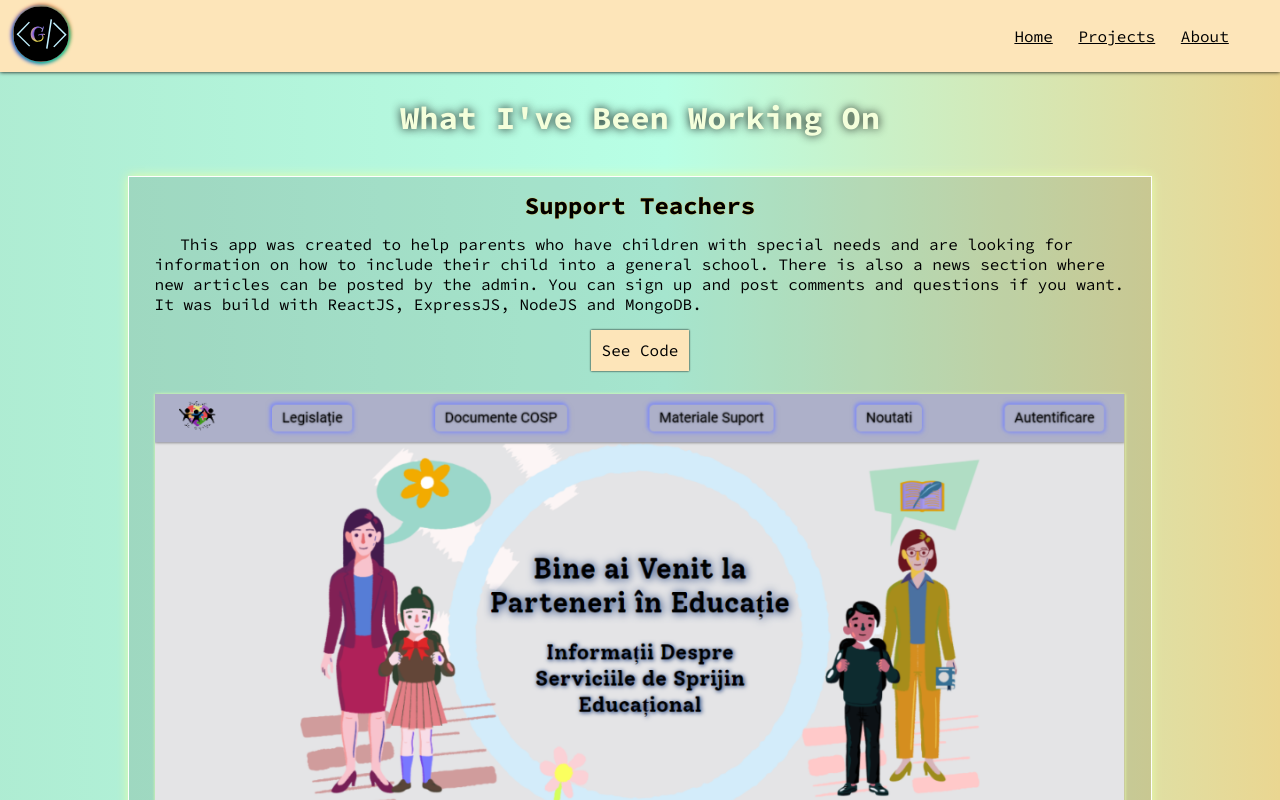
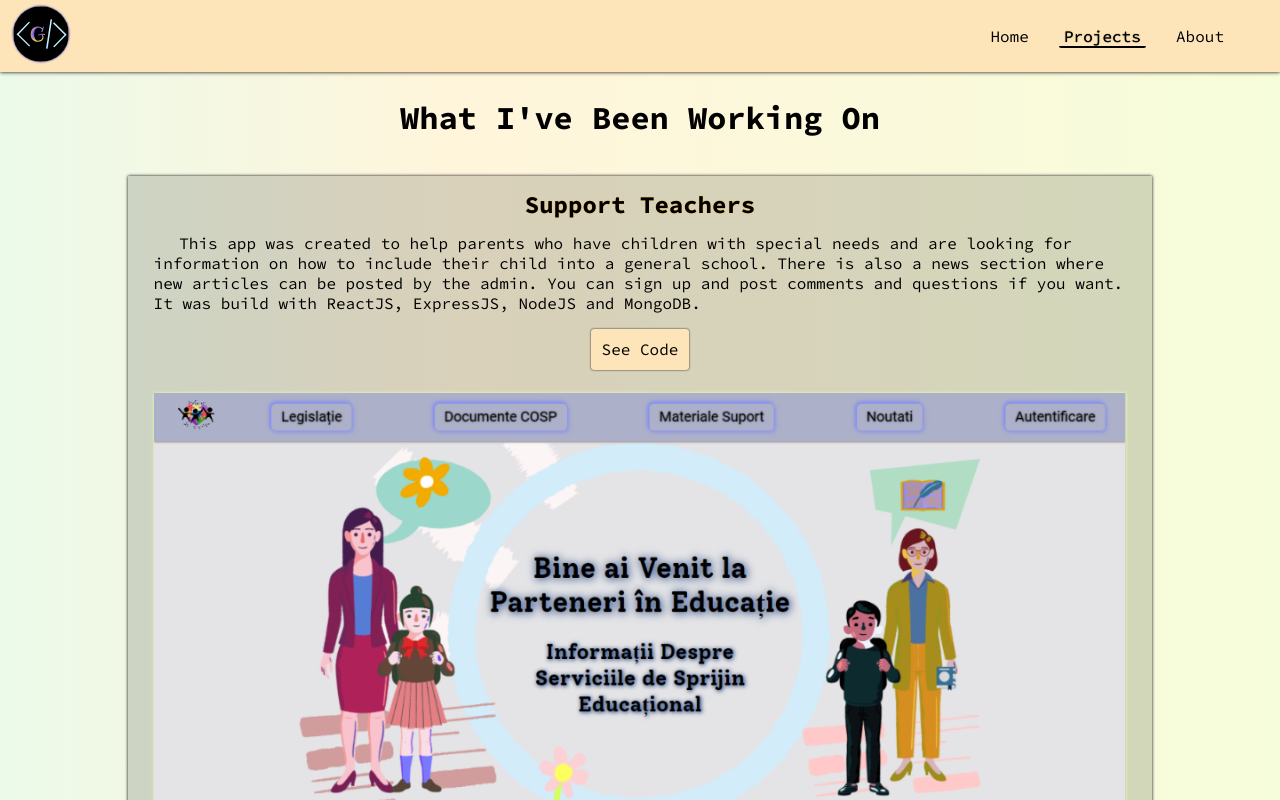
Before and after one commit to SorinGabriel02/portfolio-v2, a React (Create React App) app: page /projects in a window 1280 px wide. Shown: the top 800 px of the page. Built offline with nearby package versions, Linux system fonts and the light colour scheme.

Commit message:
ui fine tune

```diff
--- a/src/App.js
+++ b/src/App.js
@@ -12,16 +12,16 @@ function App() {
     <div className="app">
       <Header />
       <Switch>
-        <Route exact path="/">
+        <Route exact path="/home">
           <Welcome />
         </Route>
-        <Route path="/projects">
+        <Route exact path="/projects">
           <Projects />
         </Route>
-        <Route path="/about">
+        <Route exact path="/about">
           <About />
         </Route>
-        <Redirect to="/" />
+        <Redirect to="/home" />
       </Switch>
       <Footer />
     </div>
--- a/src/components/pages/Projects.module.scss
+++ b/src/components/pages/Projects.module.scss
@@ -8,8 +8,7 @@
   h1 {
     padding: 1vmax;
     text-align: center;
-    color: #f4ffdb;
-    text-shadow: 0 0 10px rgba(0, 0, 0, 0.9);
+    color: black;
     margin: 1vmax;
   }
 }
--- a/src/components/pages/Welcome.module.scss
+++ b/src/components/pages/Welcome.module.scss
@@ -8,8 +8,8 @@
   width: 75%;
   min-height: 74vh;
   padding: 2vmax;
-  box-shadow: 0 0 4px $boxShadowColor;
-  background-color: rgba(134, 134, 134, 0.15);
+  box-shadow: 0 0 3px;
+  background-color: rgba(134, 134, 134, 0.3);
   h1 {
     text-align: center;
   }
@@ -24,8 +24,7 @@
     text-shadow: 0 0 1px orangered;
   }
   h1 {
-    color: white;
-    text-shadow: 1px 1px 4px orangered;
+    text-shadow: 0 0 1px orangered;
   }
 }
 
--- a/src/components/shared/Header.js
+++ b/src/components/shared/Header.js
@@ -1,25 +1,33 @@
 import React from "react";
-import { NavLink } from "react-router-dom";
+import { NavLink, useHistory } from "react-router-dom";
 
-import { logo, mainHeader, links } from "./Header.module.scss";
+import { logo, mainHeader, links, activeLink } from "./Header.module.scss";
 import { ReactComponent as Logo } from "../../assets/logo.svg";
 
 const Header = () => {
+  const history = useHistory();
+  console.log(history);
   return (
     <header className={mainHeader}>
-      <NavLink to="/">
+      <NavLink to="/home">
         <Logo className={logo} />
       </NavLink>
       <nav>
         <ul className={links}>
           <li>
-            <NavLink to="/">Home</NavLink>
+            <NavLink activeClassName={activeLink} to="/home">
+              Home
+            </NavLink>
           </li>
           <li>
-            <NavLink to="/projects">Projects</NavLink>
+            <NavLink activeClassName={activeLink} to="/projects">
+              Projects
+            </NavLink>
           </li>
           <li>
-            <NavLink to="/about">About</NavLink>
+            <NavLink activeClassName={activeLink} to="/about">
+              About
+            </NavLink>
           </li>
         </ul>
       </nav>
--- a/src/components/shared/Header.module.scss
+++ b/src/components/shared/Header.module.scss
@@ -19,8 +19,7 @@
   width: 7vh;
   height: 7vh;
   margin-left: 1vmax;
-  box-shadow: 1px 1px 4px rgb(0, 255, 136), -1px 1px 4px blue,
-    1px -1px 4px rgb(255, 72, 0);
+  box-shadow: 0 0 2px;
   border-radius: 50%;
   transition: all 0.2s linear;
 }
@@ -38,12 +37,18 @@
   }
   a {
     color: black;
+    text-decoration: none;
+    transition: all 0.3s linear;
+    padding: 0 0.3rem;
+    border-radius: 2px;
+    border-bottom: 2px solid transparent;
   }
   a:hover {
-    text-shadow: 0 0 2px orange;
+    background-color: rgba(0, 0, 0, 0.1);
   }
-  a:active {
-    text-shadow: 0 0 10px rgb(150, 229, 255);
+  .activeLink {
+    text-shadow: 0 0 1px;
+    border-bottom: 2px solid black;
   }
 }
 
--- a/src/components/ui/ProjectCard.module.scss
+++ b/src/components/ui/ProjectCard.module.scss
@@ -6,9 +6,8 @@
   align-items: center;
   width: 80%;
   margin: 1vmax;
-  background: rgba(0, 0, 0, 0.1);
-  border: 1px solid white;
-  box-shadow: 0 0 10px #e6ffab;
+  background: rgba(0, 0, 0, 0.15);
+  box-shadow: 0 0 3px;
   h2 {
     text-align: center;
     margin-top: 1vmax;
@@ -37,10 +36,10 @@
     margin: 0 1vmax;
     background-color: $headerBgColor;
     box-shadow: 0 0 2px;
+    border-radius: 3px;
     transition: all 0.2s linear;
   }
   a:hover {
-    background-color: rgb(235, 205, 151);
     box-shadow: 0 0 8px;
   }
   a:active {
--- a/src/index.scss
+++ b/src/index.scss
@@ -21,57 +21,69 @@ html {
   justify-content: center;
   align-items: center;
   min-height: 100vh - $headerHeight;
-  background: rgba(202, 255, 153, 1);
+  background: rgba(229, 247, 255, 1);
   background: -moz-linear-gradient(
     left,
-    rgba(202, 255, 153, 1) 0%,
-    rgba(149, 186, 161, 1) 15%,
-    rgba(184, 255, 229, 1) 63%,
-    rgba(255, 197, 110, 1) 80%,
-    rgba(247, 107, 107, 1) 100%
+    rgba(229, 247, 255, 1) 0%,
+    rgba(255, 248, 219, 1) 12%,
+    rgba(239, 255, 219, 1) 27%,
+    rgba(219, 255, 246, 1) 42%,
+    rgba(255, 245, 219, 1) 59%,
+    rgba(244, 255, 219, 1) 79%,
+    rgba(224, 255, 219, 1) 100%
   );
   background: -webkit-gradient(
     left top,
     right top,
-    color-stop(0%, rgba(202, 255, 153, 1)),
-    color-stop(15%, rgba(149, 186, 161, 1)),
-    color-stop(63%, rgba(184, 255, 229, 1)),
-    color-stop(80%, rgba(255, 197, 110, 1)),
-    color-stop(100%, rgba(247, 107, 107, 1))
+    color-stop(0%, rgba(229, 247, 255, 1)),
+    color-stop(12%, rgba(255, 248, 219, 1)),
+    color-stop(27%, rgba(239, 255, 219, 1)),
+    color-stop(42%, rgba(219, 255, 246, 1)),
+    color-stop(59%, rgba(255, 245, 219, 1)),
+    color-stop(79%, rgba(244, 255, 219, 1)),
+    color-stop(100%, rgba(224, 255, 219, 1))
   );
   background: -webkit-linear-gradient(
     left,
-    rgba(202, 255, 153, 1) 0%,
-    rgba(149, 186, 161, 1) 15%,
-    rgba(184, 255, 229, 1) 63%,
-    rgba(255, 197, 110, 1) 80%,
-    rgba(247, 107, 107, 1) 100%
+    rgba(229, 247, 255, 1) 0%,
+    rgba(255, 248, 219, 1) 12%,
+    rgba(239, 255, 219, 1) 27%,
+    rgba(219, 255, 246, 1) 42%,
+    rgba(255, 245, 219, 1) 59%,
+    rgba(244, 255, 219, 1) 79%,
+    rgba(224, 255, 219, 1) 100%
   );
   background: -o-linear-gradient(
     left,
-    rgba(202, 255, 153, 1) 0%,
-    rgba(149, 186, 161, 1) 15%,
-    rgba(184, 255, 229, 1) 63%,
-    rgba(255, 197, 110, 1) 80%,
-    rgba(247, 107, 107, 1) 100%
+    rgba(229, 247, 255, 1) 0%,
+    rgba(255, 248, 219, 1) 12%,
+    rgba(239, 255, 219, 1) 27%,
+    rgba(219, 255, 246, 1) 42%,
+    rgba(255, 245, 219, 1) 59%,
+    rgba(244, 255, 219, 1) 79%,
+    rgba(224, 255, 219, 1) 100%
   );
   background: -ms-linear-gradient(
     left,
-    rgba(202, 255, 153, 1) 0%,
-    rgba(149, 186, 161, 1) 15%,
-    rgba(184, 255, 229, 1) 63%,
-    rgba(255, 197, 110, 1) 80%,
-    rgba(247, 107, 107, 1) 100%
+    rgba(229, 247, 255, 1) 0%,
+    rgba(255, 248, 219, 1) 12%,
+    rgba(239, 255, 219, 1) 27%,
+    rgba(219, 255, 246, 1) 42%,
+    rgba(255, 245, 219, 1) 59%,
+    rgba(244, 255, 219, 1) 79%,
+    rgba(224, 255, 219, 1) 100%
   );
   background: linear-gradient(
     to right,
-    rgba(202, 255, 153, 1) 0%,
-    rgba(149, 186, 161, 1) 15%,
-    rgba(184, 255, 229, 1) 63%,
-    rgba(255, 197, 110, 1) 80%,
-    rgba(247, 107, 107, 1) 100%
+    rgba(229, 247, 255, 1) 0%,
+    rgba(255, 248, 219, 1) 12%,
+    rgba(239, 255, 219, 1) 27%,
+    rgba(219, 255, 246, 1) 42%,
+    rgba(255, 245, 219, 1) 59%,
+    rgba(244, 255, 219, 1) 79%,
+    rgba(224, 255, 219, 1) 100%
   );
-  filter: progid:DXImageTransform.Microsoft.gradient( startColorstr='#caff99', endColorstr='#f76b6b', GradientType=1 );
+  filter: progid:DXImageTransform.Microsoft.gradient( startColorstr='#e5f7ff', endColorstr='#e0ffdb', GradientType=1 );
   background-size: 400%;
   animation: bgAnime 15s linear infinite alternate-reverse;
 }
```
